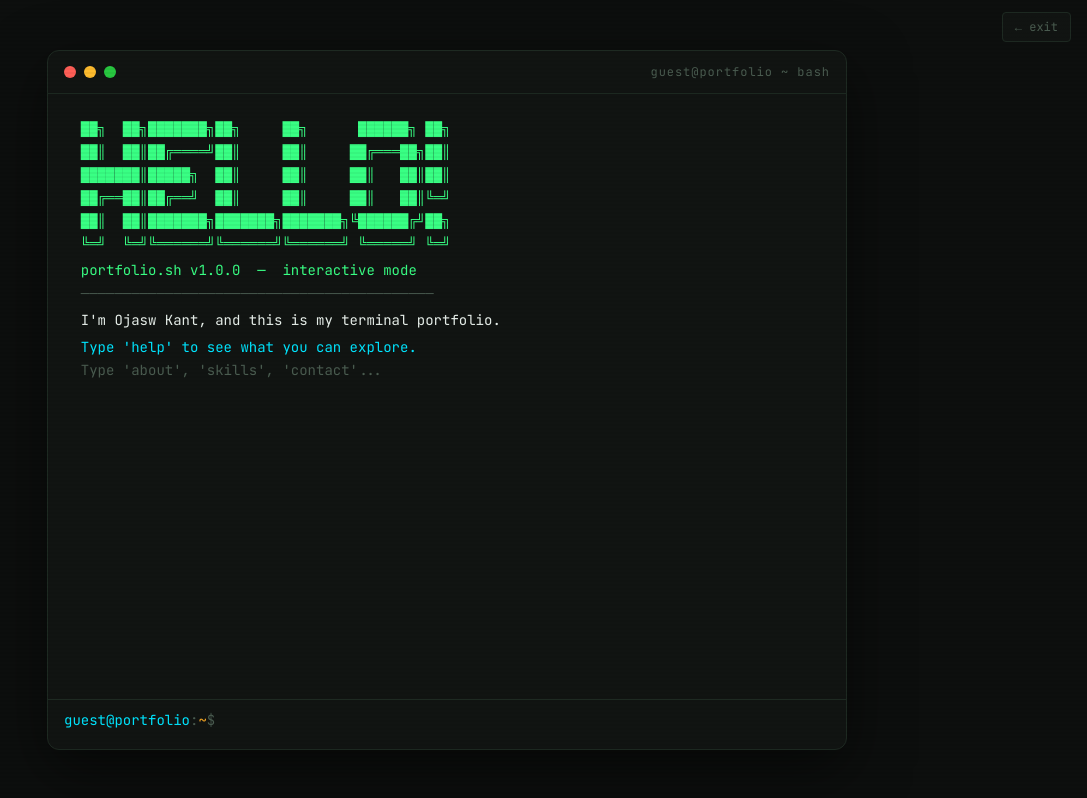
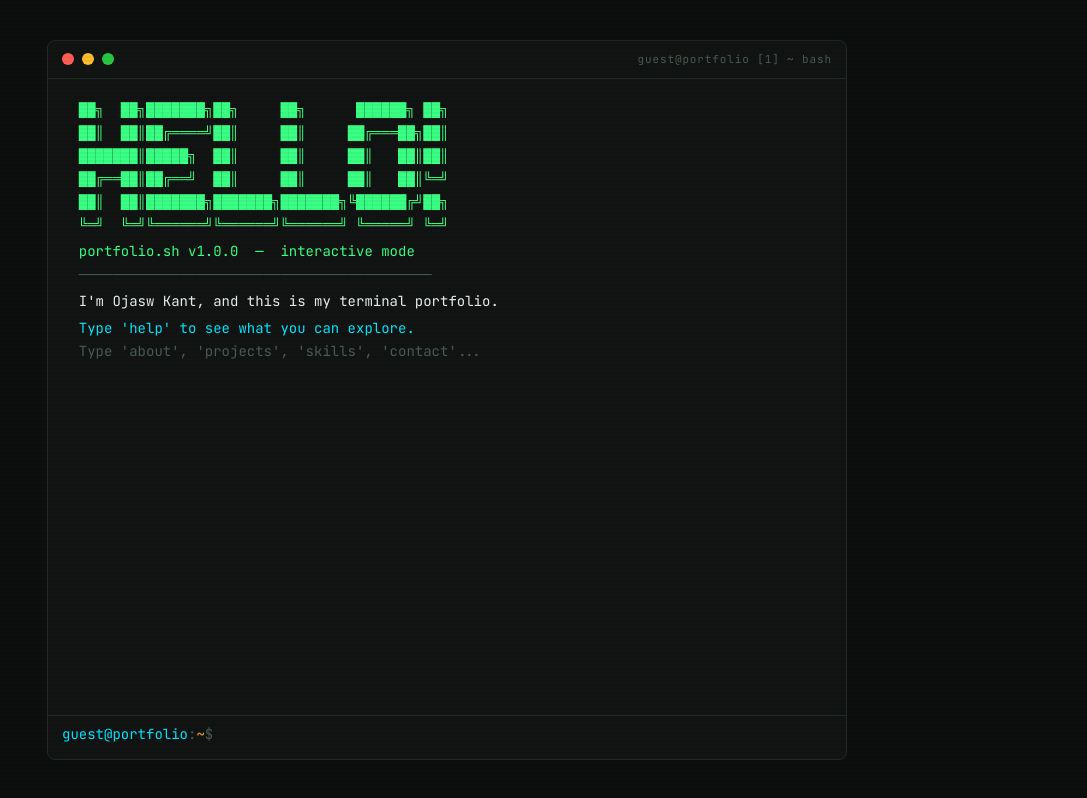
Before and after one commit to ojaswk27/ojaswk27.github.io, a React (Vite) app: page /TUI in a window 1280 px wide. Shown: the whole page, without its empty margins (193-1280 px from the left). Built offline with nearby package versions, Linux system fonts and the light colour scheme.

Commit message:
Add tmux-style multi-pane layout to TUI

```diff
--- a/TUI.tsx
+++ b/TUI.tsx
@@ -1,6 +1,8 @@
-import React, { useEffect, useRef } from "react";
-import { Link } from "react-router-dom";
+import React, { useEffect, useRef, useState, useCallback } from "react";
+import { useNavigate } from "react-router-dom";
 import { SKILLS, ACHIEVEMENTS, EXPERIENCE, INTERESTS, PROJECTS } from "./constants";
+
+// ─── Data ──────────────────────────────────────────────────────────
 
 const DATA = {
   name: "Ojasw Kant",
@@ -9,7 +11,12 @@ const DATA = {
   linkedin: "linkedin.com/in/ojasw-kant-169aa032a",
 };
 
-const COMMANDS: Record<string, () => { t: string; v: string }[]> = {
+// ─── Commands ──────────────────────────────────────────────────────
+
+type Line = { t: string; v: string };
+
+function buildCommands(): Record<string, () => Line[]> {
+  return {
     help: () => [
       { t: "section-header", v: "── AVAILABLE COMMANDS ─────────────────────────────" },
       { t: "spacer", v: "" },
@@ -25,7 +32,7 @@ const COMMANDS: Record<string, () => { t: string; v: string }[]> = {
       { t: "cyan", v: "  clear        →  clear the terminal" },
       { t: "cyan", v: "  exit         →  go back to main site" },
       { t: "spacer", v: "" },
-    { t: "dim", v: "  tip: use ↑ ↓ to browse history" },
+      { t: "dim", v: "  tip: use ↑ ↓ to browse history | tab to autocomplete" },
     ],
 
     about: () => [
@@ -45,7 +52,7 @@ const COMMANDS: Record<string, () => { t: string; v: string }[]> = {
     projects: () => [
       { t: "section-header", v: "── PROJECTS ───────────────────────────────────────" },
       { t: "spacer", v: "" },
-    ...PROJECTS.flatMap((p, i) => [
+      ...PROJECTS.flatMap((p) => [
         { t: "success", v: `  ◆ ${p.title}` },
         { t: "output", v: `    ${p.description}` },
         { t: "dim", v: `    stack: ${p.tags.join(" · ")}` },
@@ -99,24 +106,48 @@ const COMMANDS: Record<string, () => { t: string; v: string }[]> = {
 
     whoami: () => [
       { t: "output", v: `  ${DATA.name}` },
-    { t: "dim", v: `  CS undergrad @ Shiv Nadar Institute of Eminence` },
-    { t: "dim", v: `  Class of 2028 · Minor in Mathematics (ML track)` },
+      { t: "dim", v: "  CS undergrad @ Shiv Nadar Institute of Eminence" },
+      { t: "dim", v: "  Class of 2028 · Minor in Mathematics (ML track)" },
     ],
 
-  clear: () => {
-    return [];
+    fetch: () => {
+      const ua = navigator.userAgent;
+      const browser =
+        ua.includes("Chrome") && !ua.includes("Edg") ? "Chrome" :
+        ua.includes("Firefox") ? "Firefox" :
+        ua.includes("Safari") && !ua.includes("Chrome") ? "Safari" :
+        ua.includes("Edg") ? "Edge" : "Unknown";
+      const os =
+        ua.includes("Windows") ? "Windows" :
+        ua.includes("Mac") ? "macOS" :
+        ua.includes("Linux") ? "Linux" :
+        ua.includes("Android") ? "Android" :
+        ua.includes("iPhone") || ua.includes("iPad") ? "iOS" : "Unknown";
+      const now = new Date();
+      const time = now.toLocaleTimeString();
+      const date = now.toLocaleDateString(undefined, { weekday: "long", year: "numeric", month: "long", day: "numeric" });
+      const res = `${window.screen.width}×${window.screen.height}`;
+      const tz = Intl.DateTimeFormat().resolvedOptions().timeZone;
+      return [
+        { t: "section-header", v: "── FETCH ──────────────────────────────────────────" },
+        { t: "spacer", v: "" },
+        { t: "success", v: `  os         ${os}` },
+        { t: "success", v: `  browser    ${browser}` },
+        { t: "success", v: `  resolution ${res}` },
+        { t: "success", v: `  timezone   ${tz}` },
+        { t: "success", v: `  date       ${date}` },
+        { t: "success", v: `  time       ${time}` },
+      ];
     },
+
+    clear: () => [],
   };
+}
 
-export default function TUI() {
-  const outputRef = useRef<HTMLDivElement>(null);
-  const inputRef = useRef<HTMLInputElement>(null);
-  const [lines, setLines] = React.useState<{ t: string; v: string }[]>([]);
-  const [history, setHistory] = React.useState<string[]>([]);
-  const [histIdx, setHistIdx] = React.useState(-1);
-  const [isCleared, setIsCleared] = React.useState(false);
+// ─── Boot lines ────────────────────────────────────────────────────
 
-  const bootLines = [
+function makeBootLines(): Line[] {
+  return [
     { t: "spacer", v: "" },
     { t: "success", v: "  ██╗  ██╗███████╗██╗     ██╗      ██████╗ ██╗" },
     { t: "success", v: "  ██║  ██║██╔════╝██║     ██║     ██╔═══██╗██║" },
@@ -131,48 +162,62 @@ export default function TUI() {
     { t: "output", v: `  I'm ${DATA.name}, and this is my terminal portfolio.` },
     { t: "spacer", v: "" },
     { t: "cyan", v: "  Type 'help' to see what you can explore." },
-    { t: "dim", v: "  Type 'about', 'skills', 'contact'..." },
+    { t: "dim", v: "  Type 'about', 'projects', 'skills', 'contact'..." },
     { t: "spacer", v: "" },
   ];
+}
 
+// ─── TerminalPane ──────────────────────────────────────────────────
+
+interface TerminalPaneProps {
+  paneId: number;
+  paneNumber: number;
+  isActive: boolean;
+  paneCount: number;
+  onFocus: () => void;
+  onClose: () => void;
+  onNew: () => void;
+}
+
+function TerminalPane({ paneId, paneNumber, isActive, paneCount, onFocus, onClose, onNew }: TerminalPaneProps) {
+  const outputRef = useRef<HTMLDivElement>(null);
+  const inputRef = useRef<HTMLInputElement>(null);
+  const [lines, setLines] = useState<Line[]>(makeBootLines());
+  const [history, setHistory] = useState<string[]>([]);
+  const [histIdx, setHistIdx] = useState(-1);
+  const COMMANDS = buildCommands();
+
+  // Focus input when pane becomes active
   useEffect(() => {
-    if (!isCleared) {
-      setLines(bootLines);
-    }
-  }, [isCleared]);
+    if (isActive) inputRef.current?.focus();
+  }, [isActive]);
 
+  // Scroll to bottom on new lines
   useEffect(() => {
     if (outputRef.current) {
       outputRef.current.scrollTop = outputRef.current.scrollHeight;
     }
   }, [lines]);
 
-  const appendLine = (text: string, cls = "output") => {
+  const appendLine = useCallback((text: string, cls = "output") => {
     setLines((prev) => [...prev, { t: cls, v: text }]);
-  };
+  }, []);
 
-  const printLines = (newLines: { t: string; v: string }[], callback?: () => void) => {
+  const printLines = useCallback((newLines: Line[]) => {
     newLines.forEach((l, i) => {
       setTimeout(() => {
         setLines((prev) => [...prev, l]);
-        if (i === newLines.length - 1 && callback) {
-          callback();
-        }
-      }, i * 30);
+      }, i * 25);
     });
-  };
+  }, []);
 
-  const handleCommand = (cmd: string) => {
-    const trimmed = cmd.trim().toLowerCase();
+  const handleCommand = useCallback((raw: string) => {
+    const trimmed = raw.trim().toLowerCase();
 
-    if (trimmed === "exit") {
-      window.location.href = "/";
-      return;
-    }
+    if (trimmed === "exit") { window.location.href = "/"; return; }
 
     if (trimmed === "clear") {
       setLines([]);
-      setIsCleared(true);
       return;
     }
 
@@ -185,42 +230,36 @@ export default function TUI() {
     } else if (trimmed !== "") {
       appendLine(`  command not found: ${trimmed}  (try 'help')`, "err");
     }
-  };
+  }, [appendLine, printLines]);
 
   const handleKeyDown = (e: React.KeyboardEvent<HTMLInputElement>) => {
     if (e.key === "Enter") {
-      const raw = inputRef.current?.value.trim() || "";
+      const raw = inputRef.current?.value ?? "";
       inputRef.current!.value = "";
       setHistIdx(-1);
-
-      appendLine(`guest@portfolio:~$ ${raw}`, "prompt");
-
-      if (!raw) return;
-
+      appendLine(`guest@portfolio [${paneNumber}]:~$ ${raw}`, "prompt");
+      if (!raw.trim()) return;
       setHistory((prev) => [raw, ...prev]);
       handleCommand(raw);
-
       setTimeout(() => {
-        if (outputRef.current) {
-          outputRef.current.scrollTop = outputRef.current.scrollHeight;
-        }
+        if (outputRef.current) outputRef.current.scrollTop = outputRef.current.scrollHeight;
       }, 100);
     }
 
     if (e.key === "ArrowUp") {
       e.preventDefault();
       if (histIdx < history.length - 1) {
-        const newIdx = histIdx + 1;
-        setHistIdx(newIdx);
-        inputRef.current!.value = history[newIdx];
+        const idx = histIdx + 1;
+        setHistIdx(idx);
+        inputRef.current!.value = history[idx];
       }
     }
     if (e.key === "ArrowDown") {
       e.preventDefault();
       if (histIdx > 0) {
-        const newIdx = histIdx - 1;
-        setHistIdx(newIdx);
-        inputRef.current!.value = history[newIdx];
+        const idx = histIdx - 1;
+        setHistIdx(idx);
+        inputRef.current!.value = history[idx];
       } else {
         setHistIdx(-1);
         inputRef.current!.value = "";
@@ -229,234 +268,259 @@ export default function TUI() {
 
     if (e.key === "Tab") {
       e.preventDefault();
-      const partial = inputRef.current?.value.trim().toLowerCase() || "";
+      const partial = inputRef.current?.value.trim().toLowerCase() ?? "";
       const match = Object.keys(COMMANDS).find((c) => c.startsWith(partial));
-      if (match) {
-        inputRef.current!.value = match;
-      }
+      if (match) inputRef.current!.value = match;
     }
   };
 
+  const canAddPane = paneCount < 4;
+
   return (
     <div
+      onClick={onFocus}
       style={{
+        display: "flex",
+        flexDirection: "column",
+        width: "100%",
+        height: "100%",
+        background: "#111412",
+        border: `1px solid ${isActive ? "#1e2a22" : "#141a16"}`,
+        borderRadius: "8px",
+        overflow: "hidden",
+        transition: "filter 0.3s ease",
+        filter: isActive ? "none" : "saturate(0.2) brightness(0.5)",
+        cursor: isActive ? "default" : "pointer",
+      }}
+    >
+      {/* Titlebar */}
+      <div style={{
+        display: "flex",
+        alignItems: "center",
+        gap: "8px",
+        padding: "10px 14px",
+        borderBottom: "1px solid #1e2a22",
+        flexShrink: 0,
+      }}>
+        {/* Red - close */}
+        <div
+          onClick={(e) => { e.stopPropagation(); onClose(); }}
+          title="Close pane"
+          style={{
+            width: 12, height: 12, borderRadius: "50%",
+            background: "#ff5f57",
+            cursor: "pointer",
+            flexShrink: 0,
+          }}
+        />
+        {/* Yellow - refresh */}
+        <div
+          onClick={(e) => { e.stopPropagation(); setLines(makeBootLines()); setHistory([]); setHistIdx(-1); }}
+          title="Refresh pane"
+          style={{
+            width: 12, height: 12, borderRadius: "50%",
+            background: "#febc2e",
+            cursor: "pointer",
+            flexShrink: 0,
+          }}
+        />
+        {/* Green - new pane */}
+        <div
+          onClick={(e) => { e.stopPropagation(); if (canAddPane) onNew(); }}
+          title={canAddPane ? "New pane" : "Max 4 panes"}
+          style={{
+            width: 12, height: 12, borderRadius: "50%",
+            background: canAddPane ? "#28c840" : "#1a4a22",
+            cursor: canAddPane ? "pointer" : "not-allowed",
+            flexShrink: 0,
+          }}
+        />
+        <span style={{
+          marginLeft: "auto",
+          color: "#4a5c50",
+          fontSize: "11px",
+          letterSpacing: "0.08em",
+          fontFamily: "'JetBrains Mono', monospace",
+        }}>
+          guest@portfolio [{paneNumber}] ~ bash
+        </span>
+      </div>
+
+      {/* Output */}
+      <div
+        ref={outputRef}
+        style={{
+          flex: 1,
+          overflowY: "auto",
+          padding: "14px 14px 6px",
+          scrollBehavior: "smooth",
+        }}
+      >
+        {lines.map((line, i) => (
+          <div key={i} className={`line ${line.t}`} style={{ fontSize: paneCount >= 3 ? "12px" : "14px" }}>
+            {line.v}
+          </div>
+        ))}
+      </div>
+
+      {/* Input */}
+      <div style={{
+        display: "flex",
+        alignItems: "center",
+        padding: "8px 14px 14px",
+        borderTop: "1px solid #1e2a22",
+        flexShrink: 0,
+      }}>
+        <span style={{
+          color: "#00e5ff",
+          fontFamily: "'JetBrains Mono', monospace",
+          fontSize: paneCount >= 3 ? "12px" : "14px",
+          whiteSpace: "nowrap",
+          userSelect: "none",
+        }}>
+          guest@portfolio<span style={{ color: "#4a5c50" }}>:</span>
+          <span style={{ color: "#f5a623" }}>~</span>
+          <span style={{ color: "#4a5c50" }}>$</span>
+        </span>
+        <input
+          ref={inputRef}
+          type="text"
+          autoComplete="off"
+          spellCheck={false}
+          onKeyDown={handleKeyDown}
+          onClick={(e) => e.stopPropagation()}
+          style={{
+            flex: 1,
+            background: "transparent",
+            border: "none",
+            outline: "none",
+            color: "#e8f0eb",
+            fontFamily: "'JetBrains Mono', monospace",
+            fontSize: paneCount >= 3 ? "12px" : "14px",
+            caretColor: "#39ff84",
+            marginLeft: "6px",
+          }}
+        />
+      </div>
+    </div>
+  );
+}
+
+// ─── TUIRoot ───────────────────────────────────────────────────────
+
+let nextId = 1;
+
+export default function TUI() {
+  const navigate = useNavigate();
+  const [panes, setPanes] = useState<number[]>([nextId++]);
+  const [activePaneId, setActivePaneId] = useState<number>(panes[0]);
+
+  const addPane = useCallback(() => {
+    if (panes.length >= 4) return;
+    const id = nextId++;
+    setPanes((prev) => [...prev, id]);
+    setActivePaneId(id);
+  }, [panes]);
+
+  const closePane = useCallback((id: number) => {
+    setPanes((prev) => {
+      if (prev.length === 1) {
+        navigate("/");
+        return prev;
+      }
+      const next = prev.filter((p) => p !== id);
+      setActivePaneId((active) => active === id ? next[next.length - 1] : active);
+      return next;
+    });
+  }, [navigate]);
+
+  // Grid layout based on pane count
+  const getGridStyle = (): React.CSSProperties => {
+    switch (panes.length) {
+      case 1: return { gridTemplateColumns: "1fr", gridTemplateRows: "1fr" };
+      case 2: return { gridTemplateColumns: "1fr 1fr", gridTemplateRows: "1fr" };
+      case 3: return { gridTemplateColumns: "1fr 1fr", gridTemplateRows: "1fr 1fr" };
+      case 4: return { gridTemplateColumns: "1fr 1fr", gridTemplateRows: "1fr 1fr" };
+      default: return {};
+    }
+  };
+
+  // For 3 panes: last pane spans full width in second row
+  const getPaneStyle = (index: number): React.CSSProperties => {
+    if (panes.length === 3 && index === 2) {
+      return { gridColumn: "1 / -1" };
+    }
+    return {};
+  };
+
+  return (
+    <div style={{
       background: "#0d0f0e",
-        color: "#e8f0eb",
-        fontFamily: "'JetBrains Mono', 'Courier New', monospace",
-        fontSize: "14px",
       minHeight: "100vh",
       display: "flex",
-        flexDirection: "column",
       alignItems: "center",
       justifyContent: "center",
-        overflow: "hidden",
       padding: "20px",
-      }}
-    >
+      fontFamily: "'JetBrains Mono', 'Courier New', monospace",
+    }}>
       <style>{`
         @import url('https://fonts.googleapis.com/css2?family=JetBrains+Mono:wght@300;400;500;700&display=swap');
-
         * { box-sizing: border-box; margin: 0; padding: 0; }
 
-        :root {
-          --bg: #0d0f0e;
-          --surface: #111412;
-          --green: #39ff84;
-          --green-dim: #1a7a3e;
-          --amber: #f5a623;
-          --cyan: #00e5ff;
-          --red: #ff4c4c;
-          --white: #e8f0eb;
-          --muted: #4a5c50;
-          --border: #1e2a22;
-        }
-
-        #terminal-container {
-          width: 100%;
-          max-width: 800px;
-          height: 90vh;
-          max-height: 700px;
-          background: var(--surface);
-          border: 1px solid var(--border);
-          border-radius: 12px;
-          display: flex;
-          flex-direction: column;
-          overflow: hidden;
-          box-shadow: 0 20px 60px rgba(0, 0, 0, 0.5);
-        }
-
-        #titlebar {
-          display: flex;
-          align-items: center;
-          gap: 8px;
-          padding: 12px 16px;
-          border-bottom: 1px solid var(--border);
-          flex-shrink: 0;
-        }
-        .dot { width: 12px; height: 12px; border-radius: 50%; }
-        .dot-r { background: #ff5f57; }
-        .dot-y { background: #febc2e; }
-        .dot-g { background: #28c840; }
-        #titlebar span {
-          margin-left: auto;
-          color: var(--muted);
-          font-size: 12px;
-          letter-spacing: 0.08em;
-        }
-
-        #output {
-          flex: 1;
-          overflow-y: auto;
-          padding: 18px 16px 8px;
-          scroll-behavior: smooth;
-        }
-        #output::-webkit-scrollbar { width: 4px; }
-        #output::-webkit-scrollbar-track { background: transparent; }
-        #output::-webkit-scrollbar-thumb { background: var(--green-dim); border-radius: 2px; }
-
         .line { white-space: pre-wrap; word-break: break-word; margin-bottom: 2px; }
-        .line.prompt { color: var(--green); }
-        .line.cmd-echo { color: var(--white); }
-        .line.output { color: var(--white); }
-        .line.dim { color: var(--muted); }
-        .line.success { color: var(--green); }
-        .line.warn { color: var(--amber); }
-        .line.err { color: var(--red); }
-        .line.cyan { color: var(--cyan); }
+        .line.prompt { color: #39ff84; }
+        .line.output { color: #e8f0eb; }
+        .line.dim { color: #4a5c50; }
+        .line.success { color: #39ff84; }
+        .line.warn { color: #f5a623; }
+        .line.err { color: #ff4c4c; }
+        .line.cyan { color: #00e5ff; }
         .line.section-header {
-          color: var(--green);
+          color: #39ff84;
           font-weight: 700;
           margin-top: 6px;
-          letter-spacing: 0.06em;
-          text-shadow: 0 0 10px rgba(57, 255, 132, 0.3);
+          letter-spacing: 0.04em;
         }
         .line.spacer { margin-bottom: 6px; }
 
-        #input-row {
-          display: flex;
-          align-items: center;
-          gap: 0;
-          padding: 10px 16px 18px;
-          border-top: 1px solid var(--border);
-          flex-shrink: 0;
-        }
-        #prompt-label {
-          color: var(--green);
-          white-space: nowrap;
-          user-select: none;
-        }
-        #prompt-label .host { color: var(--cyan); }
-        #prompt-label .sep { color: var(--muted); }
-        #prompt-label .path { color: var(--amber); }
-
-        #cmd-input {
-          flex: 1;
-          background: transparent;
-          border: none;
-          outline: none;
-          color: var(--white);
-          font-family: var(--font);
-          font-size: 14px;
-          caret-color: var(--green);
-          margin-left: 6px;
-        }
-
-        @keyframes blink { 0%,100%{opacity:1} 50%{opacity:0} }
-        .cursor { display: inline-block; width: 8px; height: 1em; background: var(--green); animation: blink 1s step-end infinite; vertical-align: text-bottom; }
-
-        @keyframes fadein { from{opacity:0;transform:translateY(2px)} to{opacity:1;transform:none} }
-        .line { animation: fadein 0.08s ease-out both; }
+        div::-webkit-scrollbar { width: 3px; }
+        div::-webkit-scrollbar-track { background: transparent; }
+        div::-webkit-scrollbar-thumb { background: #1a7a3e; border-radius: 2px; }
 
         body::after {
           content: '';
           position: fixed; inset: 0;
           background: repeating-linear-gradient(
-            0deg,
-            transparent,
-            transparent 2px,
-            rgba(0,0,0,0.04) 2px,
-            rgba(0,0,0,0.04) 4px
+            0deg, transparent, transparent 2px,
+            rgba(0,0,0,0.03) 2px, rgba(0,0,0,0.03) 4px
           );
           pointer-events: none;
           z-index: 9999;
         }
-
-        .terminal-link {
-          color: #00e5ff;
-          text-decoration: underline;
-          cursor: pointer;
-        }
-        .terminal-link:hover {
-          color: #39ff84;
-        }
       `}</style>
 
-      <div id="terminal-container">
-        <div id="titlebar">
-          <div className="dot dot-r" onClick={() => window.location.href = '/'} style={{ cursor: 'pointer' }} title="Go to portfolio"></div>
-          <div className="dot dot-y" onClick={() => window.location.reload()} style={{ cursor: 'pointer' }} title="Refresh"></div>
-          <div className="dot dot-g"></div>
-          <span>guest@portfolio ~ bash</span>
-        </div>
-
-      <div id="output" ref={outputRef}>
-        {lines.map((line, i) => (
-          <div key={i} className={`line ${line.t}`}>
-            {line.v}
+      <div style={{
+        width: "100%",
+        maxWidth: panes.length === 1 ? "800px" : "1200px",
+        height: "90vh",
+        display: "grid",
+        gap: "6px",
+        transition: "max-width 0.3s ease",
+        ...getGridStyle(),
+      }}>
+        {panes.map((id, index) => (
+          <div key={id} style={{ minHeight: 0, minWidth: 0, ...getPaneStyle(index) }}>
+            <TerminalPane
+              paneId={id}
+              paneNumber={index + 1}
+              isActive={activePaneId === id}
+              paneCount={panes.length}
+              onFocus={() => setActivePaneId(id)}
+              onClose={() => closePane(id)}
+              onNew={addPane}
+            />
           </div>
         ))}
-      </div>
-
-      <div id="input-row">
-        <div id="prompt-label">
-          <span className="host">guest@portfolio</span>
-          <span className="sep">:</span>
-          <span className="path">~</span>
-          <span className="sep">$</span>
-        </div>
-        <input
-          ref={inputRef}
-          id="cmd-input"
-          type="text"
-          autoComplete="off"
-          spellCheck={false}
-          autoFocus
-          onKeyDown={handleKeyDown}
-        />
-      </div>
-
-      <div
-        style={{
-          position: "fixed",
-          top: 16,
-          right: 16,
-          zIndex: 100,
-        }}
-      >
-        <Link
-          to="/"
-          style={{
-            color: "#4a5c50",
-            fontSize: "12px",
-            textDecoration: "none",
-            padding: "6px 12px",
-            border: "1px solid #1e2a22",
-            borderRadius: "4px",
-            background: "#111412",
-            transition: "all 0.2s",
-          }}
-          onMouseEnter={(e) => {
-            e.currentTarget.style.color = "#39ff84";
-            e.currentTarget.style.borderColor = "#39ff84";
-          }}
-          onMouseLeave={(e) => {
-            e.currentTarget.style.color = "#4a5c50";
-            e.currentTarget.style.borderColor = "#1e2a22";
-          }}
-        >
-          ← exit
-        </Link>
-      </div>
       </div>
     </div>
   );
```
Lines whose indentation alone changed are shown as unchanged.
